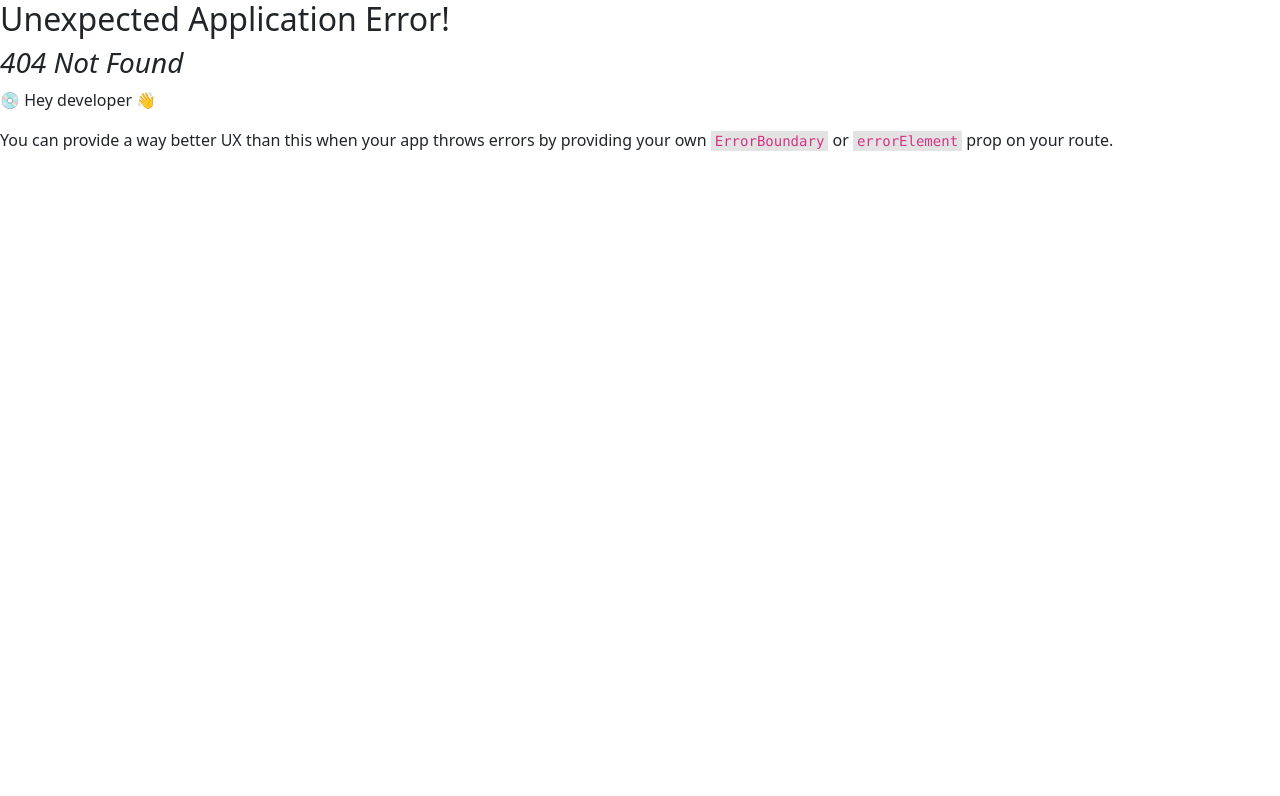
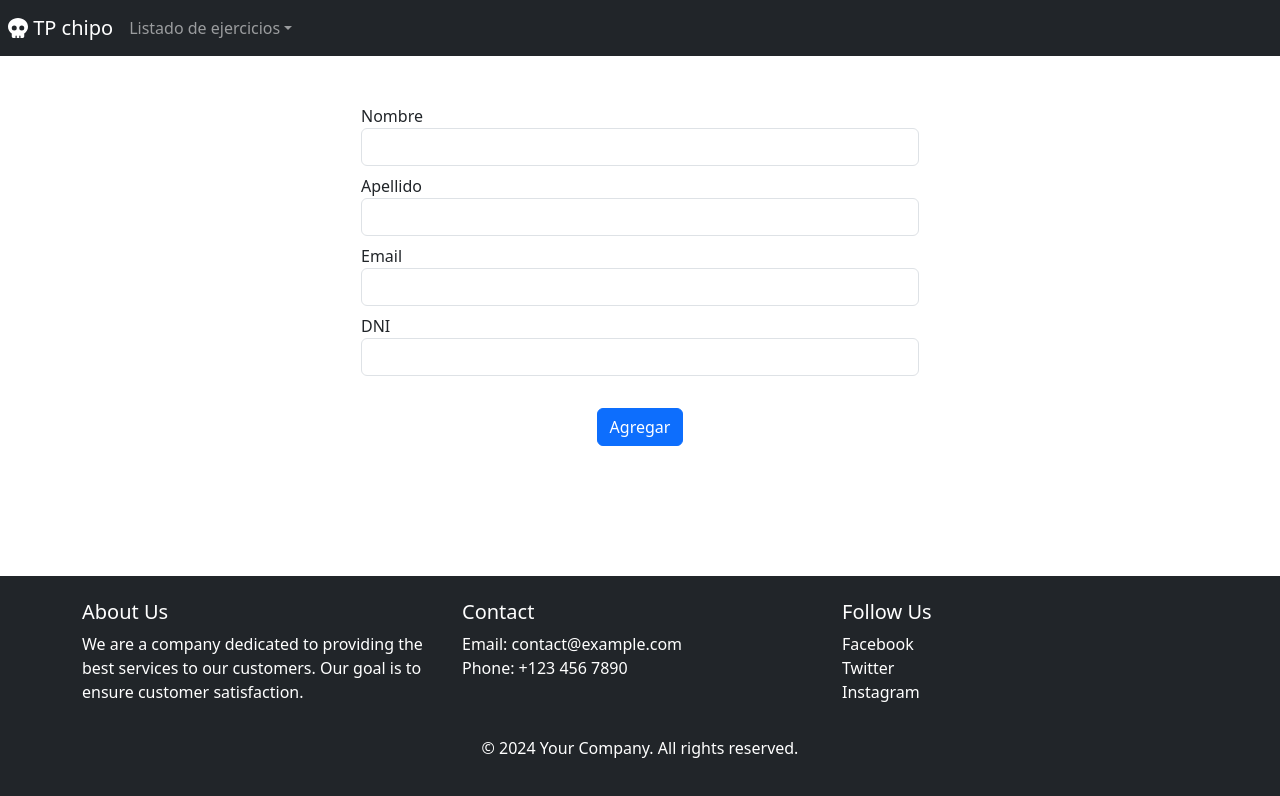
Before and after one commit to lucaschipolari/TP-REACT, a React (Vite) app in the folder tp-react-1/: page /ejercicio8 in a window 1280 px wide. Before the commit this address had no page. Shown: the top 796 px of the page. Built offline with nearby package versions, Linux system fonts and the light colour scheme.

Commit message:
termine el ejercicio 8

```diff
--- a/tp-react-1/src/components/Navbar/navbar.jsx
+++ b/tp-react-1/src/components/Navbar/navbar.jsx
@@ -5,6 +5,7 @@ import { faSkull } from '@fortawesome/free-solid-svg-icons';
 
 export const NavbarMain = () => {
   return (
+  <header>
 
     <Navbar bg="dark" variant="dark" expand="lg">
     <Navbar.Brand href="#home" className='mx-2'>
@@ -20,10 +21,12 @@ export const NavbarMain = () => {
           <NavDropdown.Item href="/ejercicio4">Ejercicio 4</NavDropdown.Item>
           <NavDropdown.Item href="/ejercicio6">Ejercicio 6</NavDropdown.Item>
           <NavDropdown.Item href="/ejercicio7">Ejercicio 7</NavDropdown.Item>
+          <NavDropdown.Item href="/ejercicio8">Ejercicio 8</NavDropdown.Item>
         </NavDropdown>
       </Nav>
     </Navbar.Collapse>
   </Navbar>
+  </header>
 
   )
 }
--- /dev/null
+++ b/tp-react-1/src/exercises/Ejercicio8/formulario.jsx
@@ -0,0 +1,52 @@
+import React from 'react'
+import { useRef } from 'react';
+import { validateApellido,validateDni,validateNombre,validateEmail } from './validators';
+
+const Formulario = () => {
+
+    const $inputNombre = useRef();
+    const $inputApellido = useRef();
+    const $inputEmail = useRef();
+    const $inputDni = useRef();
+
+    const handleSubmit = (e) => {
+        e.preventDefault();
+        if(!validateApellido($inputApellido.current) || !validateNombre($inputNombre.current) || !validateDni($inputDni.current) || !validateEmail($inputEmail.current)){
+            alert('Ingresar los datos correctamente');
+            return;
+        }
+        alert('Datos ingresados correctamente');
+
+    }
+  return (
+    <form onSubmit={handleSubmit}>
+        <div className='d-flex flex-column gap-2'>
+        <div className="form-group">
+                    <label>Nombre</label>
+                    <input type='text' className="form-control" ref={$inputNombre} />
+                    <div className="invalid-feedback">Nombre no válido.</div>
+                </div>
+                <div className="form-group">
+                    <label>Apellido</label>
+                    <input type='text' className="form-control" ref={$inputApellido} />
+                    <div className="invalid-feedback">Apellido no válido.</div>
+                </div>
+                <div className="form-group">
+                    <label>Email</label>
+                    <input type='email' className="form-control" ref={$inputEmail} />
+                    <div className="invalid-feedback">Email no válido.</div>
+                </div>
+                <div className="form-group">
+                    <label>DNI</label>
+                    <input type='text' className="form-control" ref={$inputDni} />
+                    <div className="invalid-feedback">DNI no válido.</div>
+                </div>
+                <div className='mt-4 text-center'>
+                    <button type='submit' className="btn btn-primary">Agregar</button>
+                </div>
+        </div>
+    </form>
+  )
+}
+
+export default Formulario;
--- /dev/null
+++ b/tp-react-1/src/exercises/Ejercicio8/validators.js
@@ -0,0 +1,56 @@
+export const validateNombre = ($field) => {
+    if (!($field.value.trim().length > 0)) {
+      $field.classList.add('is-invalid');
+      return false;
+    }
+
+    const regex = /^[A-Za-zÀ-ÖØ-öø-ÿ\s'-]+$/;
+    if (!regex.test($field.value)) {
+      $field.classList.add('is-invalid');
+      return false;
+    }
+
+    $field.classList.remove('is-invalid');
+    $field.classList.add('is-valid');
+    return true;
+  };
+  export const validateDni = ($field) => {
+    const regex = /^\d{8,10}$/;
+    if (!regex.test($field.value)) {
+      $field.classList.add('is-invalid');
+      return false;
+    }
+
+    $field.classList.remove('is-invalid');
+    $field.classList.add('is-valid');
+    return true;
+  };
+
+export const validateEmail = ($field) => {
+    const regex = /^[^\s@]+@[^\s@]+\.[^\s@]+$/;
+    if (!regex.test($field.value)) {
+      $field.classList.add('is-invalid');
+      return false;
+    }
+
+    $field.classList.remove('is-invalid');
+    $field.classList.add('is-valid');
+    return true;
+  };
+
+export const validateApellido = ($field) => {
+    if (!($field.value.trim().length > 0)) {
+      $field.classList.add('is-invalid');
+      return false;
+    }
+
+    const regex = /^[A-Za-zÀ-ÖØ-öø-ÿ\s'-]+$/;
+    if (!regex.test($field.value)) {
+      $field.classList.add('is-invalid');
+      return false;
+    }
+
+    $field.classList.remove('is-invalid');
+    $field.classList.add('is-valid');
+    return true;
+  };
--- /dev/null
+++ b/tp-react-1/src/views/Ejercicio8View/ejercicio8View.jsx
@@ -0,0 +1,15 @@
+import React from 'react'
+import Formulario from '../../exercises/Ejercicio8/formulario'
+
+const Ejercicio8View = () => {
+  return (
+    <div className='container d-flex justify-content-center my-5'>
+    <div className='d-flex flex-column w-50 '>
+    <Formulario/>
+    </div>
+
+    </div>
+  )
+}
+
+export default Ejercicio8View
--- a/tp-react-1/src/views/RootView.jsx
+++ b/tp-react-1/src/views/RootView.jsx
@@ -6,9 +6,7 @@ import { Footer } from '../components/Footer/footer';
 const RootView = () => {
   return (
     <>
-    <header >
      <NavbarMain/>
-    </header>
     <main>
         <Outlet/>
     </main>
```
Also changed, not shown: tp-react-1/src/constants/routes.jsx (+22 -32 lines).
